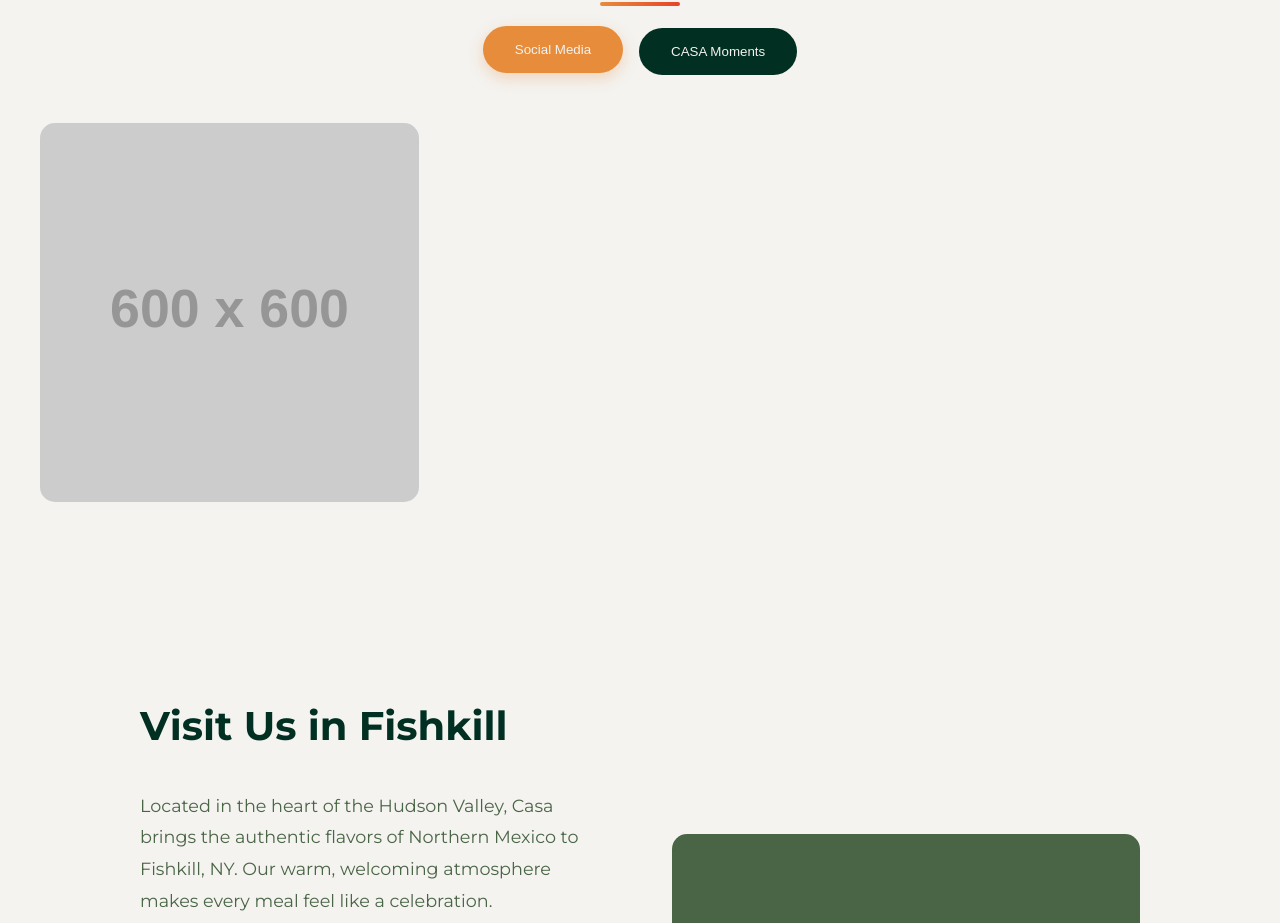
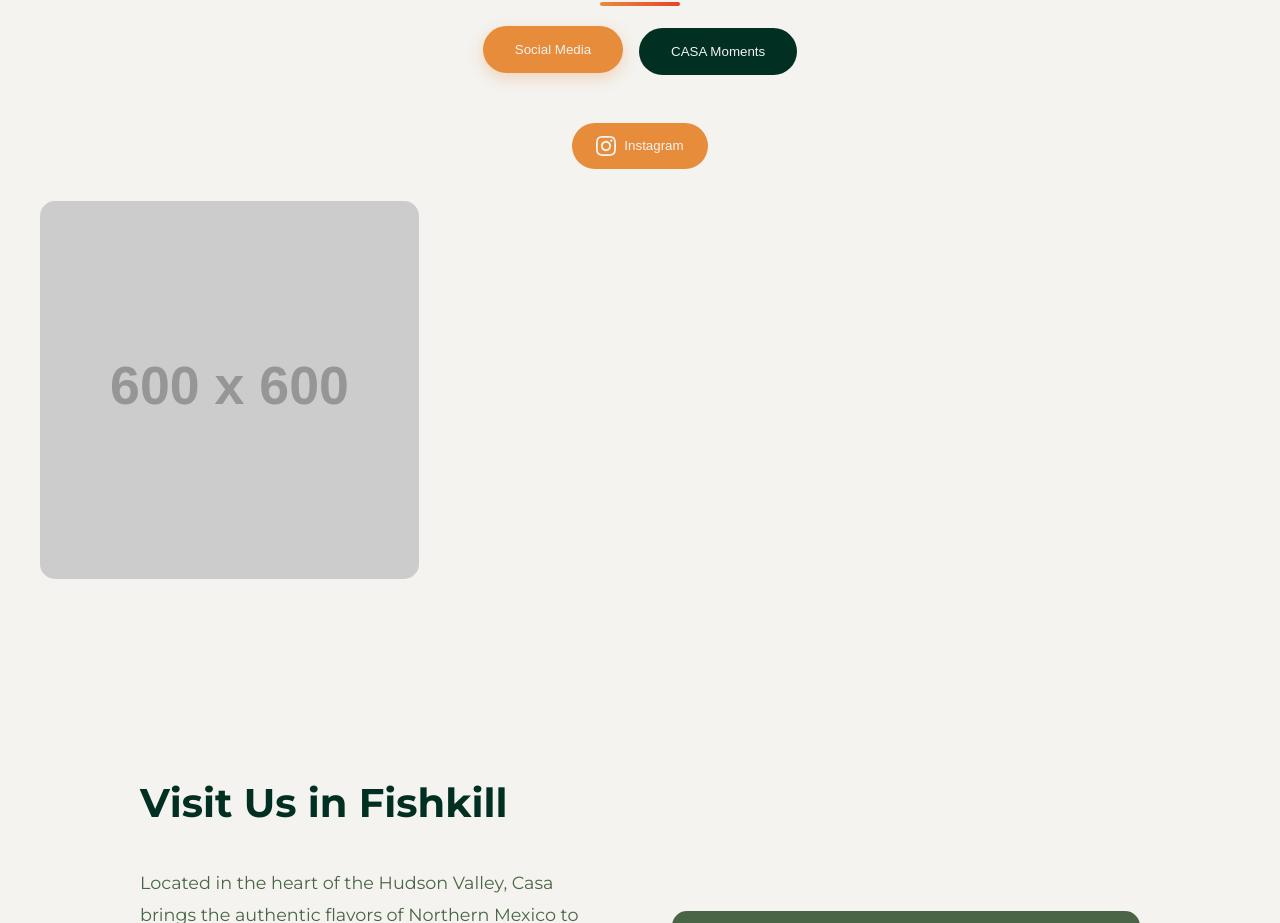
Before and after one commit to montjeffrey/CasaDraft, a website: page index.html in a window 1280 px wide. Shown: the part 3060-3983 px from the top of the page. Drawn offline with Linux system fonts and the light colour scheme; placeholder pictures from the web are drawn by us; a script that the page names is missing.

Commit message:
Add Instagram embed script to ensure proper loading

```diff
--- a/index.html
+++ b/index.html
@@ -3,7 +3,7 @@
 <head>
     <meta charset="UTF-8">
     <meta name="viewport" content="width=device-width, initial-scale=1.0">
-    <title>Casa - Authentic Northern Mexican Cuisine</title>
+    <title>CASA Mexican Kitchen</title>
     <link href="https://fonts.googleapis.com/css2?family=Montserrat:wght@300;400;500;600;700&display=swap" rel="stylesheet">
     <link rel="stylesheet" href="styles.css">
     <script src="https://identity.netlify.com/v1/netlify-identity-widget.js"></script>
@@ -1259,6 +1259,14 @@
             </div>
 
             <div class="gallery-content active" id="social-gallery">
+                <div class="social-media-selector">
+                    <button class="social-media-btn active" data-platform="instagram">
+                        <svg xmlns="http://www.w3.org/2000/svg" viewBox="0 0 24 24">
+                            <path d="M12 2.163c3.204 0 3.584.012 4.85.07 3.252.148 4.771 1.691 4.919 4.919.058 1.265.069 1.645.069 4.849 0 3.205-.012 3.584-.069 4.849-.149 3.225-1.664 4.771-4.919 4.919-1.266.058-1.644.07-4.85.07-3.204 0-3.584-.012-4.849-.07-3.26-.149-4.771-1.699-4.919-4.92-.058-1.265-.07-1.644-.07-4.849 0-3.204.013-3.583.07-4.849.149-3.227 1.664-4.771 4.919-4.919 1.266-.057 1.645-.069 4.849-.069zm0-2.163c-3.259 0-3.667.014-4.947.072-4.358.2-6.78 2.618-6.98 6.98-.059 1.281-.073 1.689-.073 4.948 0 3.259.014 3.668.072 4.948.2 4.358 2.618 6.78 6.98 6.98 1.281.058 1.689.072 4.948.072 3.259 0 3.668-.014 4.948-.072 4.354-.2 6.782-2.618 6.979-6.98.059-1.28.073-1.689.073-4.948 0-3.259-.014-3.667-.072-4.947-.196-4.354-2.617-6.78-6.979-6.98-1.281-.059-1.69-.073-4.949-.073zm0 5.838c-3.403 0-6.162 2.759-6.162 6.162s2.759 6.163 6.162 6.163 6.162-2.759 6.162-6.163c0-3.403-2.759-6.162-6.162-6.162zm0 10.162c-2.209 0-4-1.79-4-4 0-2.209 1.791-4 4-4s4 1.791 4 4c0 2.21-1.791 4-4 4zm6.406-11.845c-.796 0-1.441.645-1.441 1.44s.645 1.44 1.441 1.44c.795 0 1.439-.645 1.439-1.44s-.644-1.44-1.439-1.44z"/>
+                        </svg>
+                        Instagram
+                    </button>
+                </div>
                 <div class="gallery-grid">
                     <!-- Instagram Embed -->
                     <div class="instagram-embed" style="grid-column: 1 / -1; margin: 2rem auto; max-width: 540px;">
@@ -1386,5 +1394,6 @@
             });
         }
     </script>
+    <script async src="//www.instagram.com/embed.js"></script>
 </body>
 </html>
```
